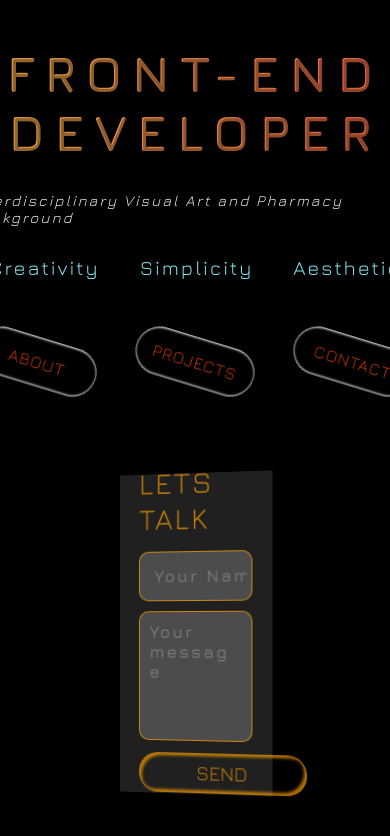
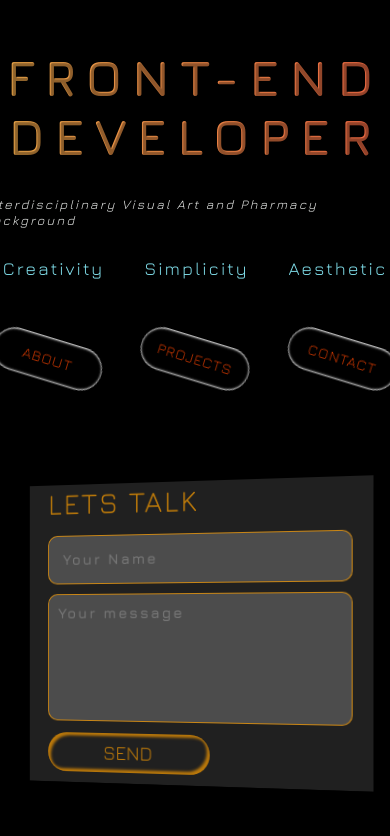
Before and after one commit to Nghuynh07/portfolio, a React (Create React App) app: page /contact in a window 390 px wide. Shown: the top 836 px of the page. Built offline with nearby package versions, Linux system fonts and the light colour scheme; a web font is replaced by a local one.

Commit message:
fixed media

```diff
--- a/src/index.css
+++ b/src/index.css
@@ -145,6 +145,8 @@ header {
   background: orangered;
   background-clip: text;
   -webkit-background-clip: text;
+  -moz-background-clip: text;
+  -ms-background-clip: text;
   color: transparent;
   text-transform: uppercase;
   width: 17rem;
@@ -504,12 +506,12 @@ header {
   }
   .contact {
     width: 100vw;
-    height: 40vh;
+    height: 85%;
   }
 
   .contact-wrapper {
     width: 40%;
-    height: 95%;
+    height: 85%;
     transform: rotateY(-5deg) translateX(130%);
   }
 
@@ -548,11 +550,27 @@ header {
   .about {
     padding: 2rem;
   }
+  .contact-wrapper {
+    width: 45%;
+    height: 85%;
+  }
+}
+
+@media (max-width: 1000px) {
+  .about {
+    padding: 2rem;
+  }
+  .contact-wrapper {
+    width: 55%;
+  }
 }
 
 @media (max-width: 850px) {
   .about {
     width: 60vw;
+  }
+  .contact-wrapper {
+    width: 65%;
   }
 }
 
@@ -571,11 +589,17 @@ header {
   .about {
     width: 80vw;
   }
+  .contact-wrapper {
+    width: 80%;
+  }
 }
 
 @media (max-width: 560px) {
   .inter {
-    font-size: 1.5rem;
+    font-size: 1.3rem;
+  }
+  .contact-wrapper {
+    width: 80%;
   }
 }
 
@@ -589,4 +613,43 @@ header {
   .inter {
     font-size: 1.5rem;
   }
+  .contact-wrapper {
+    width: 80%;
+  }
 }
+
+@media (max-width: 485px) {
+  .inter {
+    font-size: 1.4rem;
+  }
+}
+
+@media (max-width: 460px) {
+  .inter {
+    font-size: 1.3rem;
+  }
+  .creativity p {
+    font-size: 1.8rem;
+  }
+  .nav-link {
+    font-size: 1.4rem;
+    width: 11rem;
+    height: 4.5rem;
+  }
+  .contact-wrapper {
+    width: 90%;
+    transform: rotateY(-3deg) translateX(130%);
+  }
+  .input-wrapper input::placeholder {
+    font-size: 1.5rem;
+  }
+  .textarea {
+    font-size: 1.5rem;
+  }
+  .input-wrapper input {
+    font-size: 1.5rem;
+  }
+  .contact-heading {
+    font-size: 3rem;
+  }
+}
```
